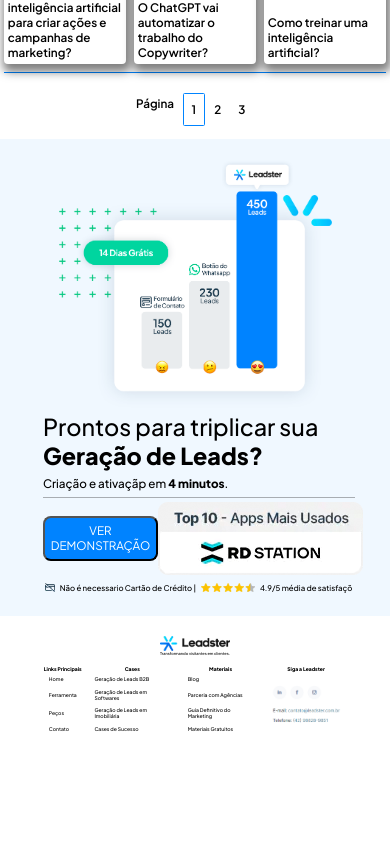
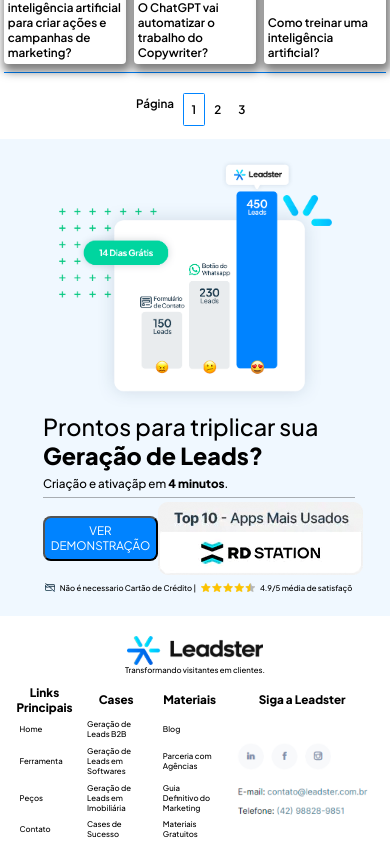
Before and after one commit to JuniorPrado-dev/landing-page-case-leadiste, a Next.js app: page / in a window 390 px wide. Shown: the part 932-1795 px from the top of the page. Before the commit the page ends 1688 px from the top, so only its background shows below. Built offline with nearby package versions, Linux system fonts and the light colour scheme.

Commit message:
add footer component mobiles config styles.

```diff
--- a/src/componentes/footer/style.ts
+++ b/src/componentes/footer/style.ts
@@ -15,6 +15,10 @@
 
 export const ImageStyled = styled.img`
     width:18vw;
+    //para mobiles
+    @media (max-width: 400px) {
+        width:35vw;
+    }
     `;
 export const SmallImageStyled = styled.img`
     width:18vw;
@@ -27,6 +31,10 @@
         font-weight: 800;
     }
     font-family: var(--font-plusJ-variable);
+    //para mobiles
+    @media (max-width: 400px) {
+        font-size: 2vw;
+    }
     `;
 
 export const TableLinksStyled = styled.table`
@@ -35,17 +43,29 @@
     font-size: 1.3vw;
     font-weight: 500;
     font-family: var(--font-plusJ-variable);
+    //para mobiles
+    @media (max-width: 400px) {
+        width: 95%;
+    }
     `;
 export const TrStyled = styled.tr`
     width: 100%;
     font-size: 1.3vw;
     font-weight: 500;
     font-family: var(--font-plusJ-variable);
+    //para mobiles
+    @media (max-width: 400px) {
+        font-size: 3vw;
+    }
     `;
 export const ThStyled = styled.th`
     font-size: 1.3vw;
     font-weight: 800;
     font-family: var(--font-plusJ-variable);
+    //para mobiles
+    @media (max-width: 400px) {
+        font-size: 3vw;
+    }
     `;
 export const TdStyled = styled.td`
     a{
@@ -56,4 +76,8 @@
     font-size: 1.3vw;
     font-weight: 500;
     font-family: var(--font-plusJ-variable);
+    //para mobiles
+    @media (max-width: 400px) {
+        font-size: 2vw;
+    }
     `;
```
